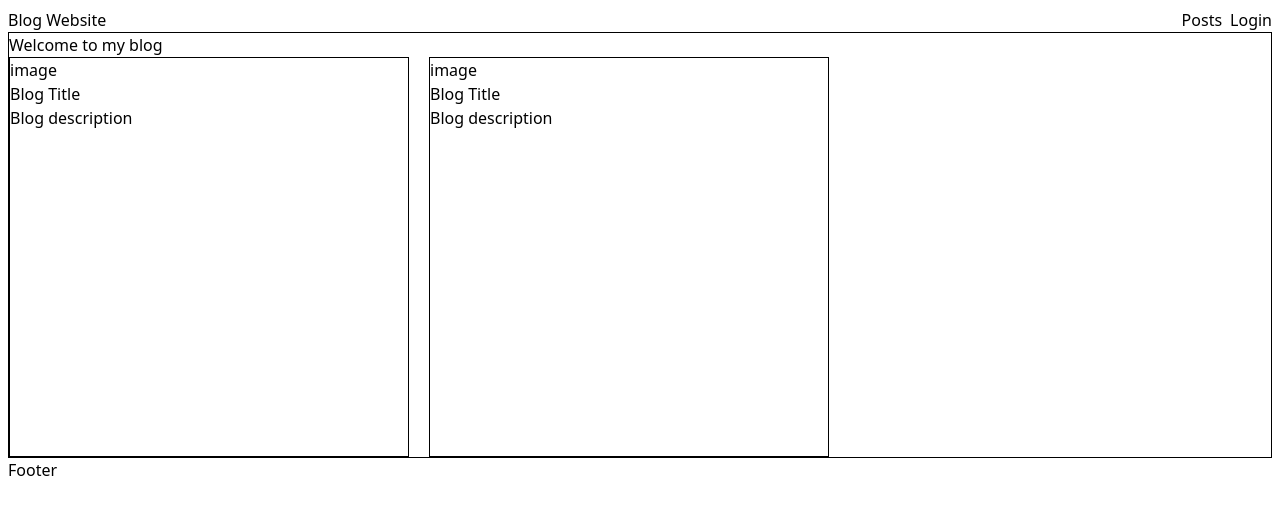
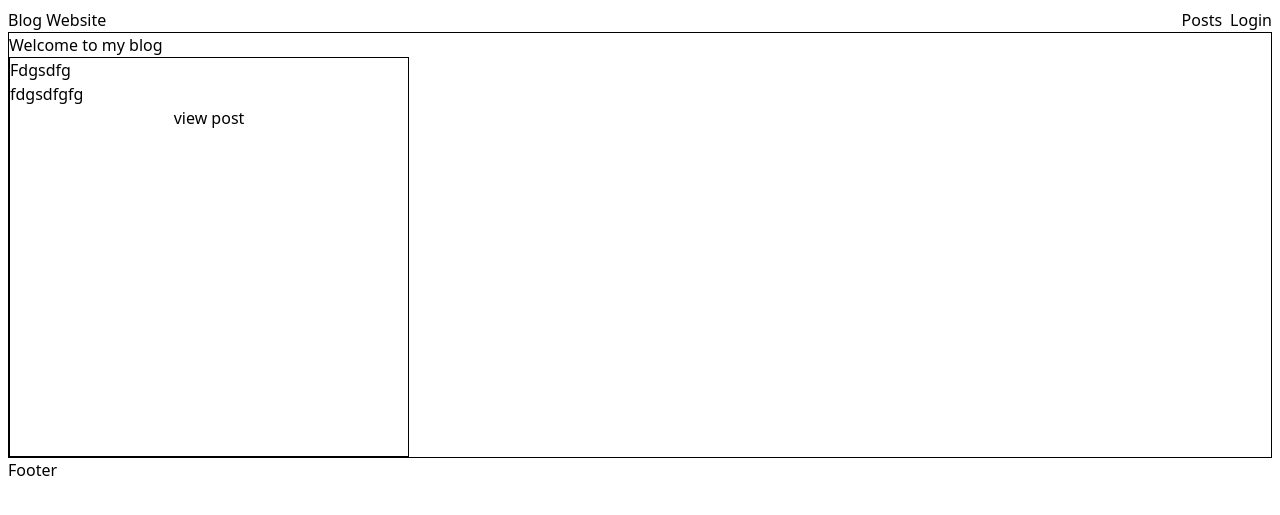
Before and after one commit to Sheikh-H/Blog-CMS, a Flask app: page / in a window 1280 px wide. Shown: the top 515 px of the page. Run offline with Flask 3, Linux system fonts and the light colour scheme.

Commit message:
view posts in home page is working and in the admin dashboard. I haven't yet added any css styles and want the functions working which then would allow me some time to alocate to making it all look nice

```diff
--- a/app.py
+++ b/app.py
@@ -5,7 +5,7 @@ import os
 from datetime import datetime
 from helpers.auth import login_required, login_function
 from helpers.posts import add_new_post, delete_post, update_post, load_posts
-import secrets
+import secrets  # used to make a secret token which the flask app uses for data retrieval
 from dotenv import load_dotenv
 from flask_session import Session
 
@@ -20,7 +20,8 @@ app.secret_key = os.environ.get("SECRET_KEY")
 @app.route("/")
 def home():
     title = "Roadmap.sh Blog"
-    return render_template("pages/home.html", title=title)
+    posts = load_posts()
+    return render_template("pages/home.html", title=title, posts=posts)
 
 
 @app.route("/admin", methods=["GET", "POST"])
--- a/templates/pages/home.html
+++ b/templates/pages/home.html
@@ -2,16 +2,17 @@
 <div class="flex flex-col w-full justify-center border">
   <h1>Welcome to my blog</h1>
   <div class="flex gap-5 w-full" id="posts-grid">
+    {% if posts %} {% for post in posts %}
     <div class="border flex flex-col h-100 w-100">
-      <p>image</p>
-      <h3>Blog Title</h3>
-      <p>Blog description</p>
+      <h3>{{post.title}}</h3>
+      <p>{{post.description}}</p>
+      <button formaction="view_post" formmethod="post" value="post.id">
+        view post
+      </button>
     </div>
-    <div class="border flex flex-col h-100 w-100">
-      <p>image</p>
-      <h3>Blog Title</h3>
-      <p>Blog description</p>
-    </div>
+    {% endfor %} {% else %}
+    <p>No posts available!</p>
+    {% endif %}
   </div>
 </div>
 {% endblock content %}
```
Also changed, not shown: requirements.txt (+7 -0 lines).
